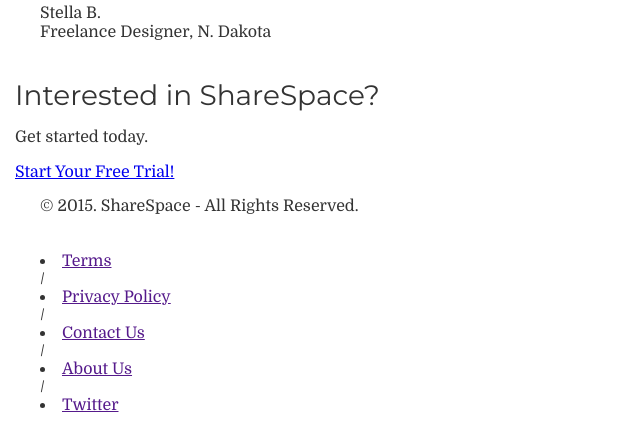
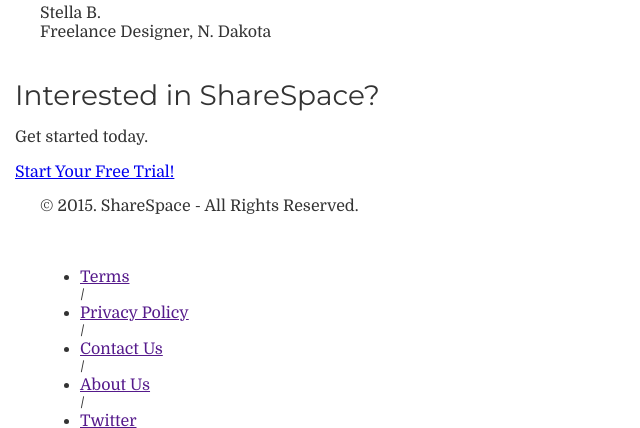
Before and after one commit to ejp346/ShareSpace, a plain HTML site: page index.html in a window 1280 px wide. Shown: the part 3829-4257 px from the top of the page, without its empty margins (0-640 px from the left). Drawn offline with Linux system fonts and the light colour scheme.

Commit message:
update html
missing an > to close nav class middle-footer

```diff
--- a/index.html
+++ b/index.html
@@ -151,7 +151,7 @@
       <div class="left-footer-block one-third">
         <p class="copyright-block">&copy; 2015. <strong>ShareSpace</strong> - All Rights Reserved.</p>
       </div>
-      <nav class="link-block middle-footer-block one-third"
+      <nav class="link-block middle-footer-block one-third"> <!-- missing an end tag -->
         <ul>
           <li><a href="">Terms</a></li>/
           <li><a href="">Privacy Policy</a></li>/
```
